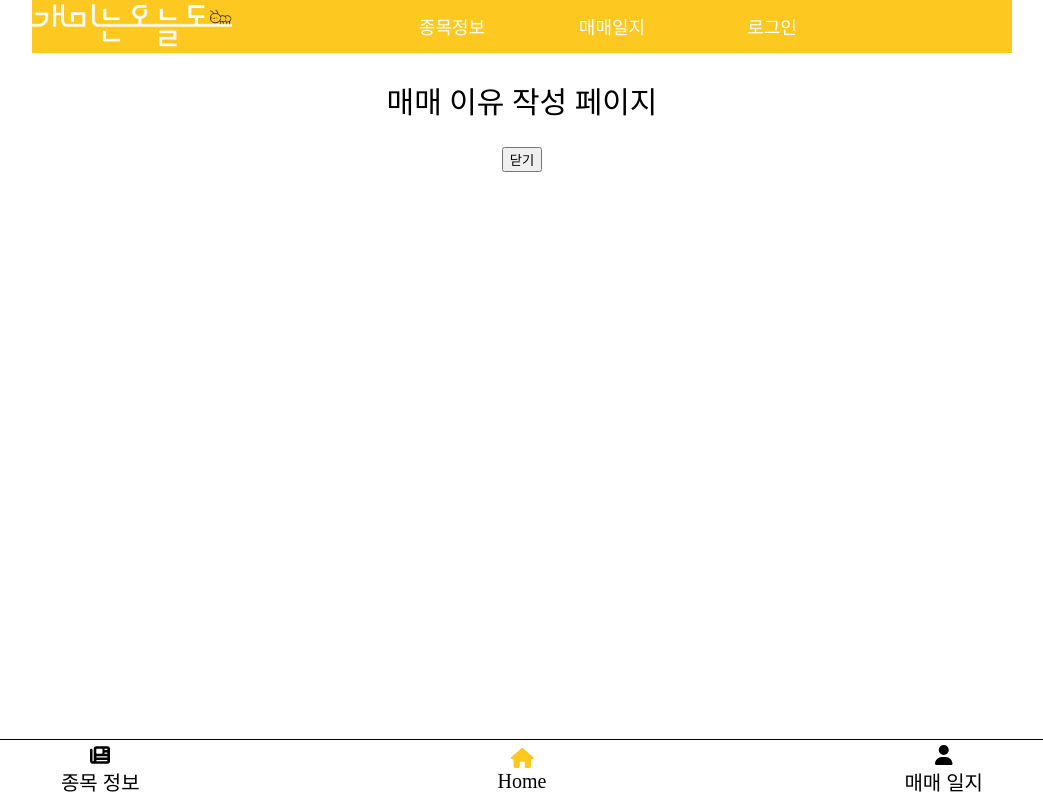
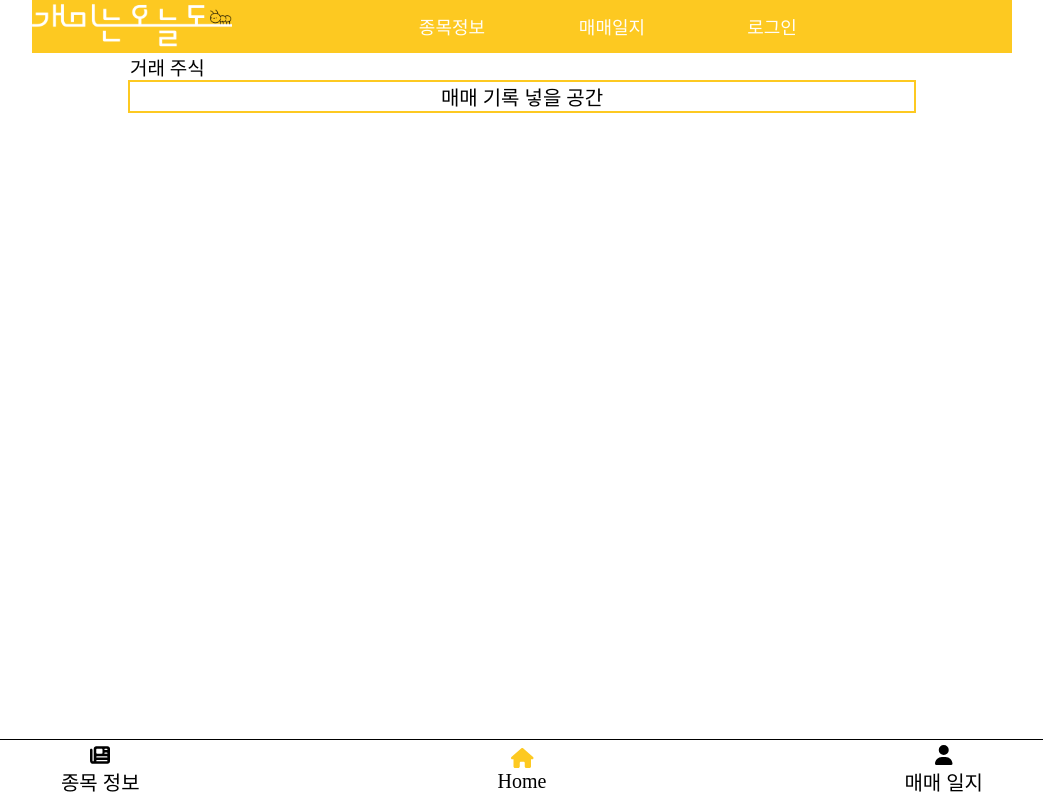
Before and after one commit to jeongmin59/antoday, a React (Vite) app in the folder antoday_FE/: page /writetradingrecord in a window 1280 px wide. Shown: the whole page, without its empty margins (118-1161 px from the left). Built offline with nearby package versions, Linux system fonts and the light colour scheme; a web font is replaced by a local one.

Commit message:
✨ Feat: 매매일지 거래 주식 컴포넌트 생성

```diff
--- /dev/null
+++ b/antoday_FE/src/components/TradingDairy/template/CheckTradingRecord.module.css
@@ -0,0 +1,17 @@
+.pageTitle {
+    display: flex;
+    font-size: var(--font-h5);
+    width: 80%;
+    margin: 0px auto;
+}
+
+.recordContainer {
+    display: flex;
+    flex-direction: row;
+    align-items: center;
+    justify-content: center;
+    margin: 0px auto;
+    width: 80%;
+    /* height: fit-content; */
+    border: 0.1rem solid var(--main-yellow-color);
+}
--- /dev/null
+++ b/antoday_FE/src/components/TradingDairy/template/CheckTradingRecord.tsx
@@ -0,0 +1,20 @@
+import React from 'react';
+import styles from './CheckTradingRecord.module.css'
+
+// 타입 정의하기
+
+
+const CheckTradingRecord = () => {
+
+  return (
+    <React.Fragment>
+      <div className={styles.pageTitle}>거래 주식</div>
+      <div className={styles.recordContainer}>
+        매매 기록 넣을 공간
+      </div>
+
+    </React.Fragment>
+  );
+};
+
+export default CheckTradingRecord;
--- a/antoday_FE/src/pages/TradePage/WriteTradingRecordPage.tsx
+++ b/antoday_FE/src/pages/TradePage/WriteTradingRecordPage.tsx
@@ -1,19 +1,21 @@
 import React from 'react';
-import { useLocation } from 'react-router';
+// import { useLocation } from 'react-router';
+import styles from './WriteTradingRecordPage.module.css'
+import CheckTradingRecord from '../../components/TradingDairy/template/CheckTradingRecord';
 
 
-const WriteTradingRecordPage: React.FC = () => {
+const WriteTradingRecordPage = () => {
   // 여기에 글 작성 로직
-  const location = useLocation();
-  const tradingdata = location.state?.tradingdata;
+  // const location = useLocation();
+  // const tradingdata = location.state?.tradingdata;
 
   return (
-    <div>
-      <h2>매매 이유 작성 페이지</h2>
-      <p>{tradingdata}</p>
+    <React.Fragment>
+      <CheckTradingRecord />
+      {/* <p>{tradingdata}</p> */}
 
-      <button>닫기</button>
-    </div>
+      {/* <button>닫기</button> */}
+    </React.Fragment>
   );
 };
 
```
Also changed, not shown: antoday_FE/src/pages/TradePage/WriteTradingRecordPage.module.css (added).
